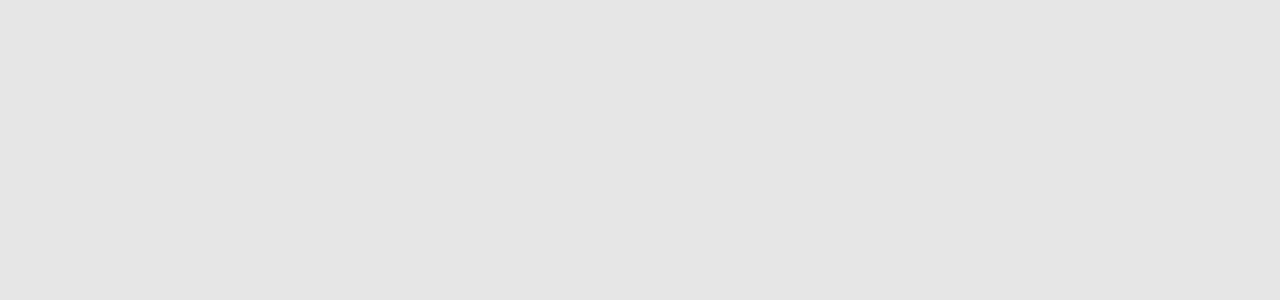
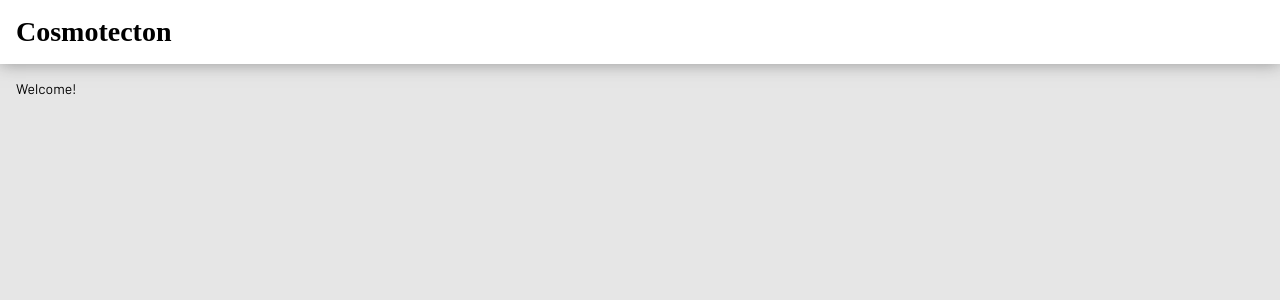
Before and after one commit to pyritewolf/cosmotecton, a React (Create React App) app in the folder frontend/: page / in a window 1280 px wide. Shown: the top 300 px of the page. Built offline with nearby package versions, Linux system fonts and the light colour scheme; a web font is replaced by a local one.

Commit message:
Implement <Home />  shell view

```diff
--- a/frontend/src/App.js
+++ b/frontend/src/App.js
@@ -5,7 +5,10 @@ import {
   Route
 } from "react-router-dom";
 
+import { PrivateRoute } from 'components/general'
 import LogIn from 'views/LogIn'
+import Home from 'views/Home';
+
 import styles from  './App.module.scss';
 
 
@@ -14,9 +17,8 @@ function App() {
     <div className={styles.root}>
       <Router>
         <Switch>
-          <Route path="/login">
-            <LogIn />
-          </Route>
+          <Route path="/login" component={LogIn} />
+          <PrivateRoute validation={1} component={Home} path="/" strict />
         </Switch>
       </Router>
     </div>
--- /dev/null
+++ b/frontend/src/components/general/NavBar/index.js
@@ -0,0 +1,22 @@
+import React, { Fragment } from 'react';
+import classNames from 'classnames';
+import { useSelector } from 'react-redux';
+
+import styles from './styles.module.scss';
+
+
+function NavBar({children}) {
+  const auth = useSelector(state => state.auth)
+
+  return <Fragment>
+        <div className={styles.root}>
+            <h1>Cosmotecton</h1>
+            <div className={styles.user}>
+                {auth.token}
+            </div>
+        </div>
+        {children}
+  </Fragment>;
+}
+
+export default NavBar;
--- /dev/null
+++ b/frontend/src/components/general/NavBar/styles.module.scss
@@ -0,0 +1,18 @@
+@import '~variables';
+
+.root {
+    height: $gap-md * 4;
+    display: flex;
+    align-items: center;
+    justify-content: space-between;
+    background-color: $white;
+    box-shadow: 0 0 $gap-md rgba($dark-grey, 0.5);
+
+    & > * {
+        padding: $gap-md;
+    }
+}
+
+.root + * {
+    padding: $gap-md;
+}
--- /dev/null
+++ b/frontend/src/components/general/index.js
@@ -0,0 +1,2 @@
+export { default as PrivateRoute } from './PrivateRoute';
+export { default as NavBar } from './NavBar';
--- /dev/null
+++ b/frontend/src/views/Home/index.js
@@ -0,0 +1,18 @@
+import React from 'react';
+import { connect } from 'react-redux';
+
+import { NavBar } from 'components/general';
+
+import styles from './styles.module.scss';
+
+function Home() {
+  return (
+    <NavBar>
+      <div className={styles.root}>
+        Welcome!
+      </div>
+    </NavBar>
+  );
+}
+
+export default connect()(Home);
```
Also changed, not shown: frontend/src/api/user.js (added, +12 -0 lines), frontend/src/variables.scss (line endings or trailing spaces), frontend/src/views/Home/styles.module.scss (added).
